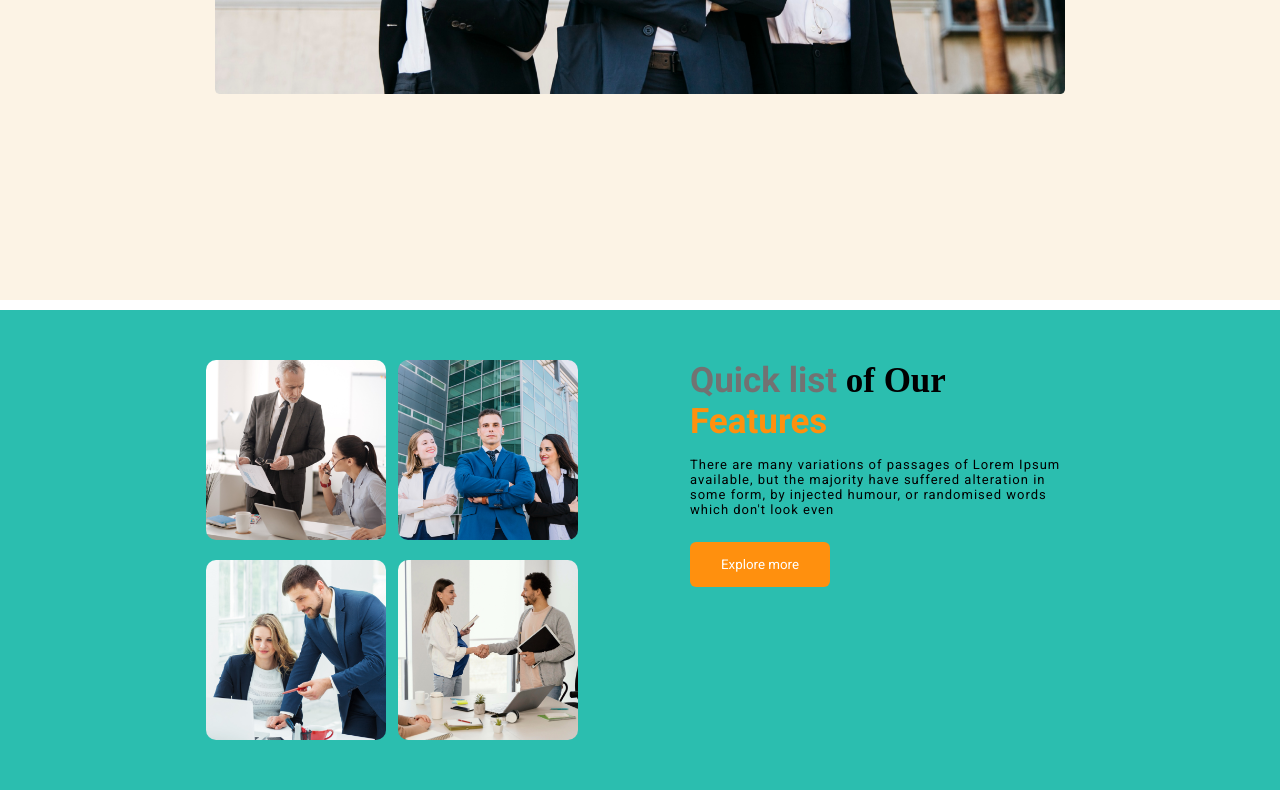
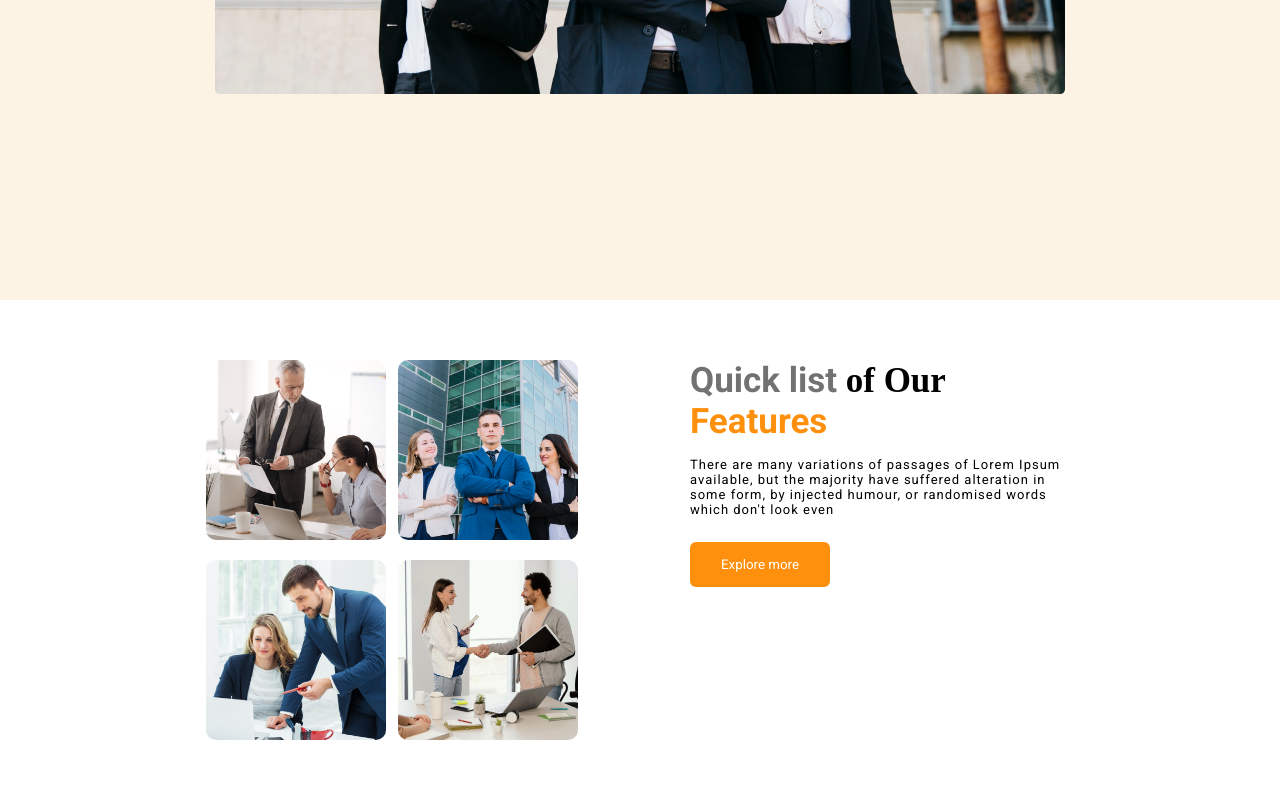
Before and after one commit to Sajjad4829/responsive-landing-page, a plain HTML site: page index.html in a window 1280 px wide. Shown: the part 680-1480 px from the top of the page. Drawn offline with Linux system fonts and the light colour scheme.

Commit message:
css change

```diff
--- a/index.css
+++ b/index.css
@@ -84,7 +84,6 @@ nav ul {
     justify-content: center;
     margin: 10px auto;
     column-gap: 100px;
-    background: #2bbeaf;
     padding: 50px 0px;
 }
 
```
